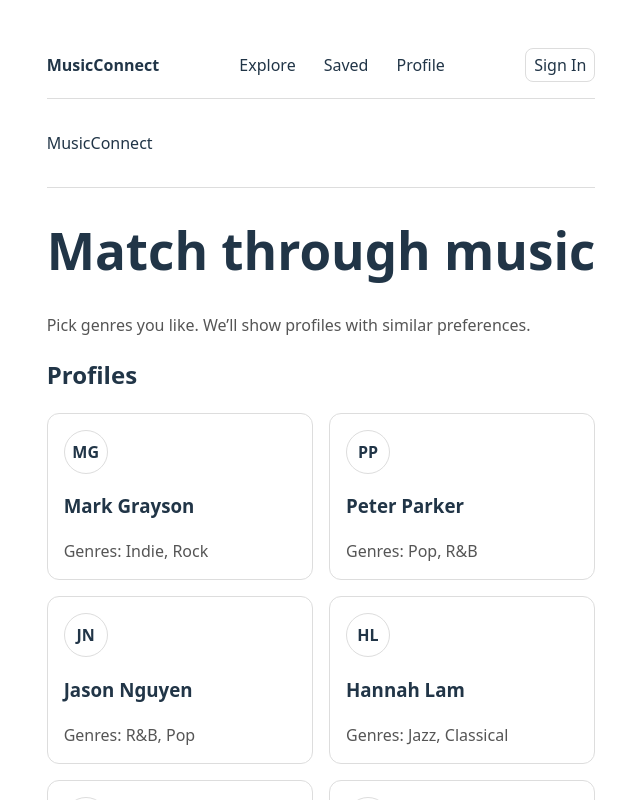
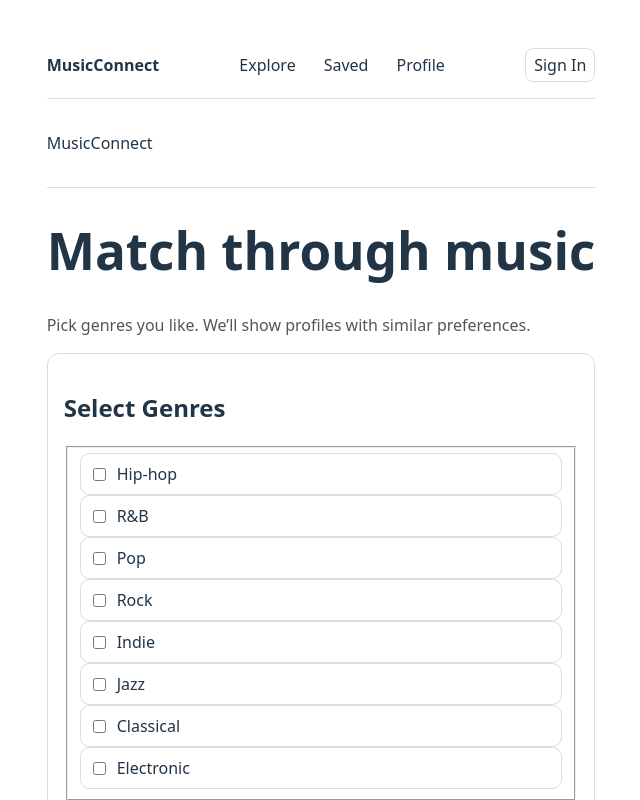
Before and after one commit to darianliang/assignment3, a React (Vite) app: page / in a window 1280 px wide. Shown: the top 800 px of the page, without its empty margins (319-959 px from the left). Built offline with nearby package versions, Linux system fonts and the light colour scheme.

Commit message:
add genre checkboxes with useState

```diff
--- a/src/App.css
+++ b/src/App.css
@@ -97,3 +97,36 @@ input:focus-visible {
   margin: 0.25rem 0 0;
   color: #555;
 }
+.panel {
+  border: 1px solid #ddd;
+  border-radius: 0.75rem;
+  padding: 1rem;
+  text-align: left;
+  margin: 1rem 0;
+}
+
+.fieldset {
+  border: 1px solid #ddd;
+  border-radius: 0.75rem;
+  padding: 1rem;
+}
+
+.checkbox-grid {
+  display: grid;
+  grid-template-columns: repeat(auto-fit, minmax(160px, 1fr));
+  gap: 0.5rem;
+}
+
+.check {
+  display: flex;
+  align-items: center;
+  gap: 0.5rem;
+  border: 1px solid #ddd;
+  padding: 0.5rem;
+  border-radius: 0.6rem;
+}
+
+.small {
+  color: #555;
+  font-size: 0.95rem;
+}
--- a/src/App.jsx
+++ b/src/App.jsx
@@ -34,7 +34,7 @@ function ProfileCard({ profile }) {
 }
 
 function App() {
-  const [count, setCount] = useState(0)
+
   const PROFILES = [
     { id: 1, name: "Mark Grayson", initials: "MG", genresLabel: "Indie, Rock" },
     { id: 2, name: "Peter Parker", initials: "PP", genresLabel: "Pop, R&B" },
@@ -43,6 +43,26 @@ function App() {
     { id: 5, name: "Steve Jobs", initials: "SJ", genresLabel: "Rock, Indie" },
     { id: 6, name: "Larry Ling", initials: "LL", genresLabel: "Hip-hop, Pop" }
   ];
+  const GENRES = [
+    { label: "Hip-hop", value: "hiphop" },
+    { label: "R&B", value: "rnb" },
+    { label: "Pop", value: "pop" },
+    { label: "Rock", value: "rock" },
+    { label: "Indie", value: "indie" },
+    { label: "Jazz", value: "jazz" },
+    { label: "Classical", value: "classical" },
+    { label: "Electronic", value: "electronic" }
+  ]
+  const [selectedGenres, setSelectedGenres] = useState([]);
+
+  function toggleGenre(genreValue) {
+    setSelectedGenres(prevSelected => {
+      if (prevSelected.includes(genreValue)) {
+        return prevSelected.filter(g => g !== genreValue);
+      }
+      return [...prevSelected, genreValue];
+    });
+  }
 
   return (
     <>
@@ -59,6 +79,30 @@ function App() {
           <p className="subhead">
             Pick genres you like. We’ll show profiles with similar preferences.
           </p>
+          <section className="panel" aria-labelledby='genres-title'>
+            <h2 id="genres-title">Select Genres</h2>
+            <fieldset className="genre-filters">
+              <div className="filters-grid">
+                {GENRES.map((genre) => {
+                  const id = `genre-${genre.value}`;
+                  return (
+                    <label className="check" key={genre.value} htmlFor={id}>
+                      <input
+                        type="checkbox"
+                        id={id}
+                        name="genres"
+                        checked={selectedGenres.includes(genre.value)}
+                        onChange={() => toggleGenre(genre.value)}
+                      />
+                      <span>{genre.label}</span>
+                    </label>
+                  );
+                })}
+              </div>
+            </fieldset>
+
+
+          </section>
         </header>
 
         <h2>Profiles</h2>
```
